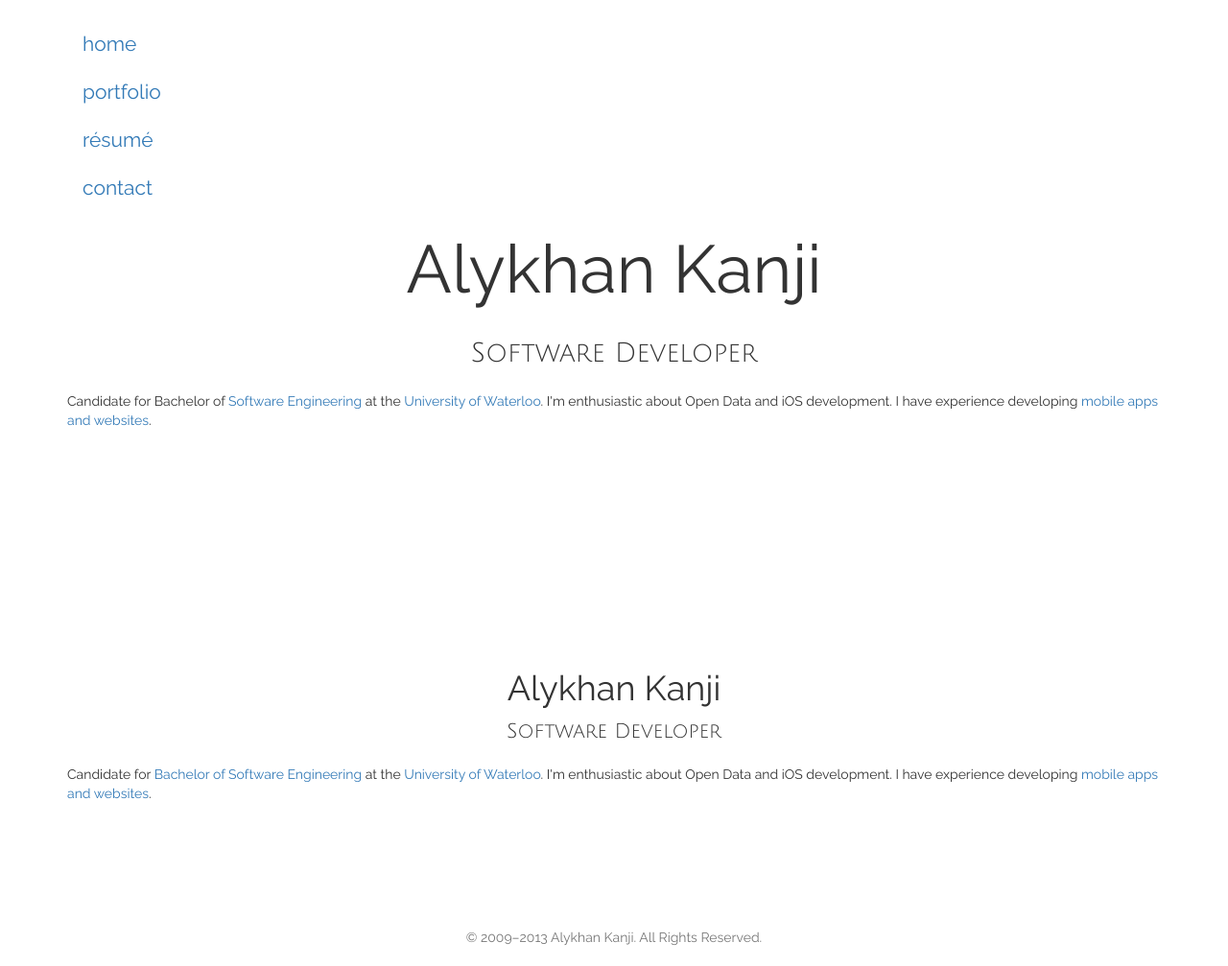
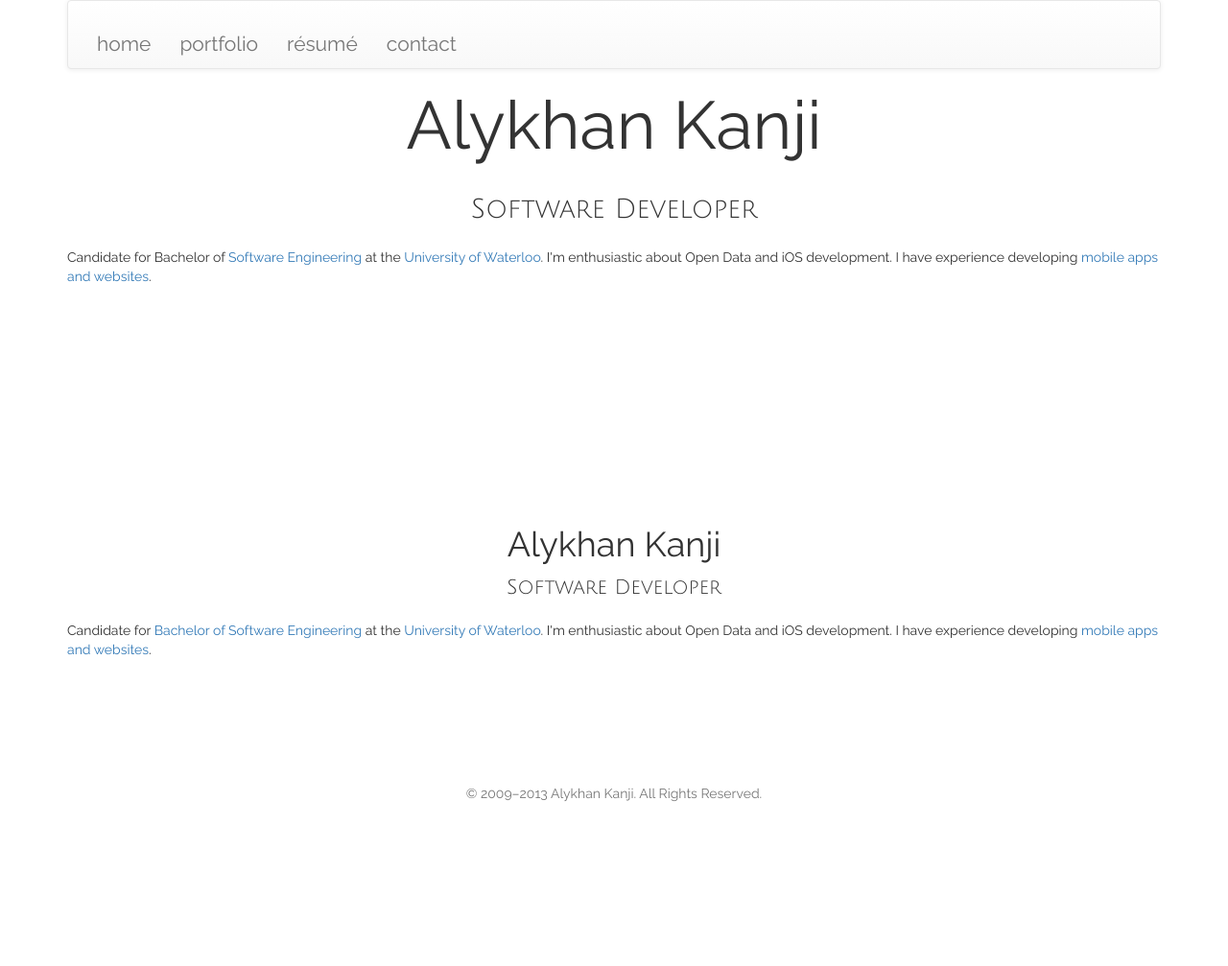
Before and after one commit to alykhank/alykhank.github.io, a Jekyll site: the page built from index.html, in a window 1280 px wide. Shown: the whole page at 96% size. Built offline with Jekyll 4.4.1, drawn with Linux system fonts in a browser that asks for light colours; nearby versions of some CDN libraries; some web fonts are replaced; comment, search, counter and statistics services are not loaded; after the commit the page ends 900 px from its top, so only the background shows below that.

Commit message:
Update navbar for Bootstrap 3

```diff
--- a/_includes/header.html
+++ b/_includes/header.html
@@ -1,11 +1,20 @@
-<div class="navbar">
+<nav class="navbar navbar-default" role="navigation">
 	<br>
-	<div class="navbar-inner">
-		<ul class="nav">
+	<div class="navbar-header">
+		<button type="button" class="navbar-toggle" data-toggle="collapse" data-target=".navbar-ex1-collapse">
+		<span class="sr-only">Toggle navigation</span>
+		<span class="icon-bar"></span>
+		<span class="icon-bar"></span>
+		<span class="icon-bar"></span>
+		</button>
+		<a class="navbar-brand visible-xs" href="/">Alykhan Kanji</a>
+	</div><!-- navbar-header -->
+	<div class="collapse navbar-collapse navbar-ex1-collapse">
+		<ul class="nav navbar-nav">
 			<li><a href="/">Home</a></li>
 			<li><a href="portfolio">Portfolio</a></li>
 			<li><a href="resume/resume.pdf" target="_blank">R&eacute;sum&eacute;</a></li>
 			<li><a href="contact">Contact</a></li>
 		</ul>
-	</div>
-</div><!-- navbar -->
+	</div><!-- navbar-collapse -->
+</nav>
```
